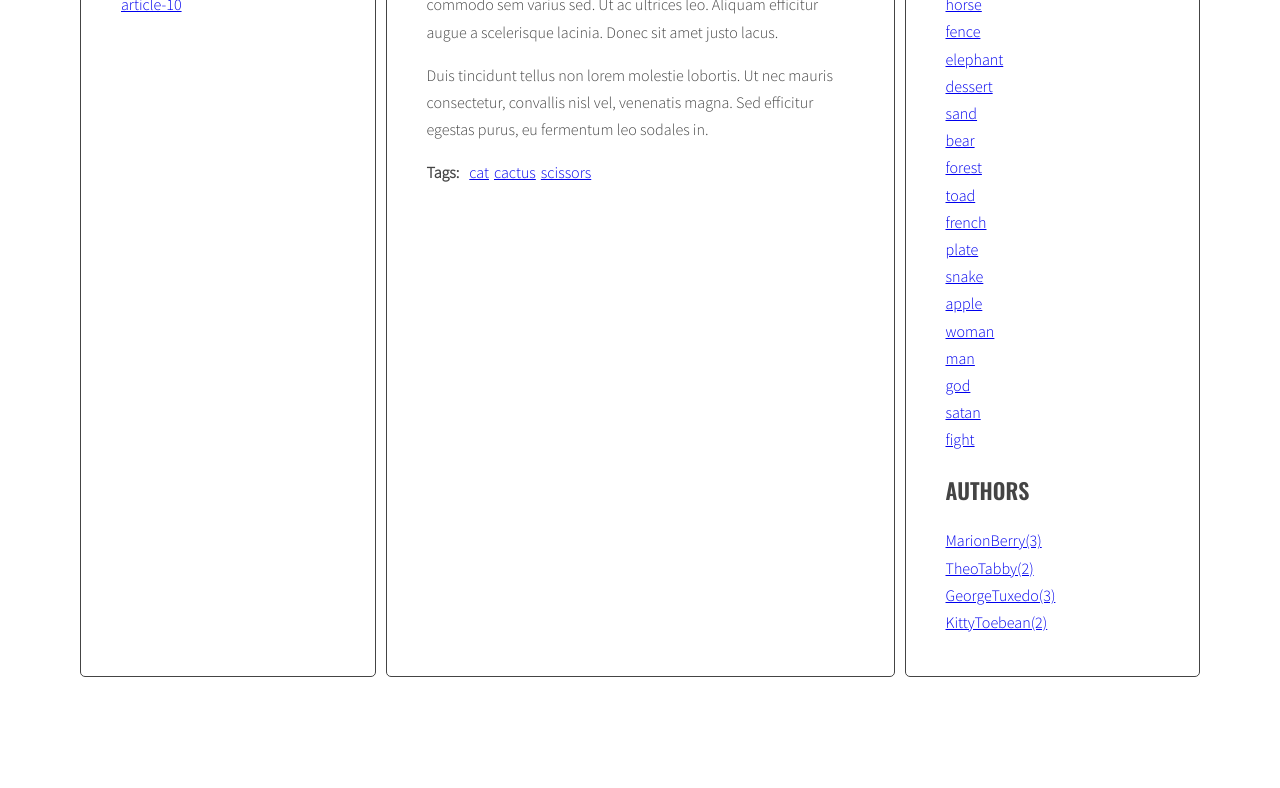
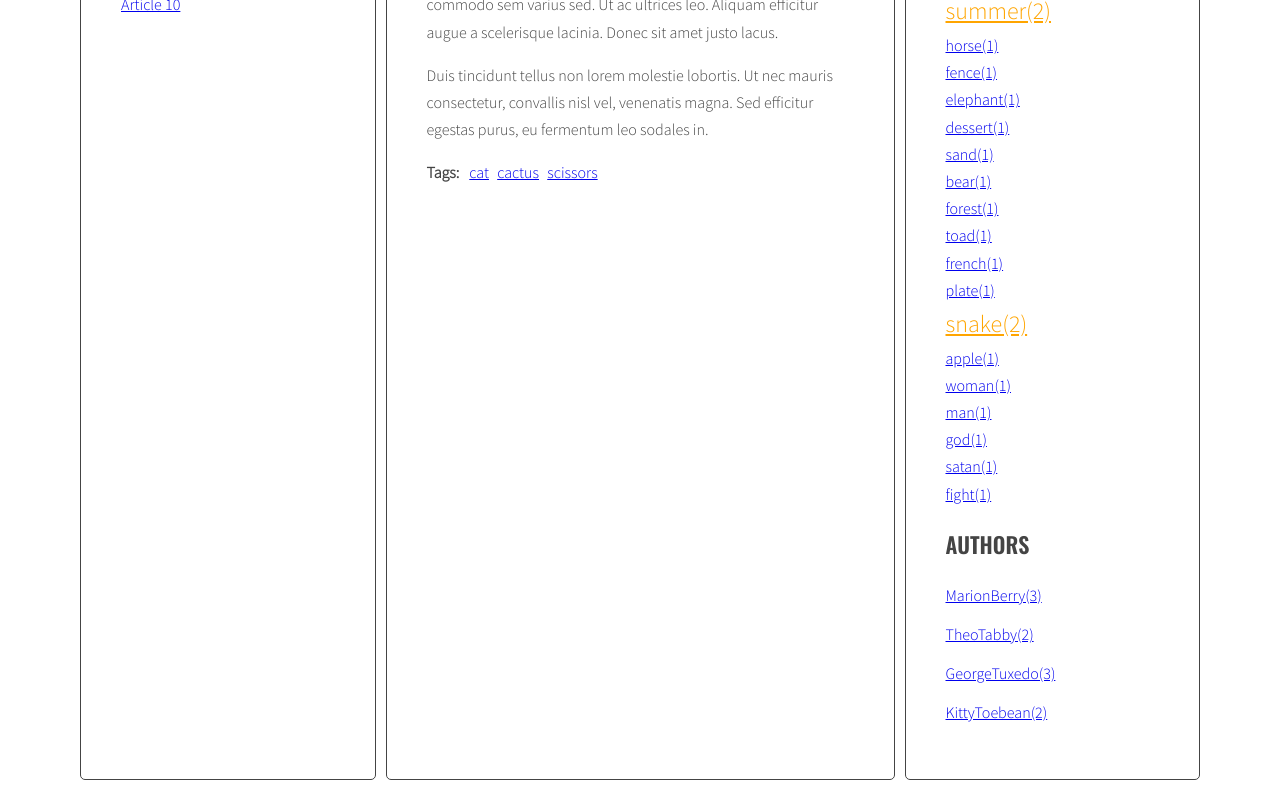
Before and after one commit to GubalaJakub1999/javascript-blog, a website: page index.html in a window 1280 px wide. Shown: the part 550-1338 px from the top of the page. Before the commit the page ends 1235 px from the top, so only its background shows below. Drawn offline with nearby package versions, Linux system fonts and the light colour scheme.

Commit message:
change generating links

```diff
--- a/index.html
+++ b/index.html
@@ -196,6 +196,26 @@
               </main>
             </div>
           </div>
+          <script id="template-article-link" type="text/x-handlebars-template">
+            <li><a href="#{{ id }}"><span>{{ title }}</span></a></li>
+          </script>
+          <script id="template-tag-link" type="text/x-handlebars-template">
+            <li><a href="tag-{{ id }}"><span>{{ title }}</span></a></li>
+          </script>
+          <script id="template-author-link" type="text/x-handlebars-template">
+            <a href="{{ id }}"><span>{{ title }}</span></a>
+          </script>
+          <script id="template-tag-cloud-link" type="text/x-handlebars-template">
+            {{#each tags}}
+            <li><a href="tag-{{ tag }}" class="tag-size-{{className}}"><span>{{ tag }}({{count}})</span></a></li>
+            {{/each}}
+          </script>
+          <script id="template-author-cloud-link" type="text/x-handlebars-template">
+            {{#each authors}}
+            <li><a href="{{ author }}"><span>{{ author }}({{count}})</span></a></li>
+            {{/each}}
+          </script>
+          <script src="https://cdnjs.cloudflare.com/ajax/libs/handlebars.js/4.1.0/handlebars.min.js"></script>
           <script src="js/script.js"></script>
     </body>
 </html>
--- a/js/script.js
+++ b/js/script.js
@@ -1,3 +1,11 @@
+const templates = {
+  articleLink: Handlebars.compile(document.querySelector('#template-article-link').innerHTML),
+  tagLink: Handlebars.compile(document.querySelector('#template-tag-link').innerHTML),
+  authorLink: Handlebars.compile(document.querySelector('#template-author-link').innerHTML),
+  tagCloudLink: Handlebars.compile(document.querySelector('#template-tag-cloud-link').innerHTML),
+  authorCloudLink: Handlebars.compile(document.querySelector('#template-author-cloud-link').innerHTML)
+}
+
 'use strict';
 
 generateTitleLinks();
@@ -70,9 +78,11 @@
       const articleTitle = article.querySelector('.post-title').innerHTML;
 
       const articleTitleHtml = '<li><a href=#'+ articleId + '><span>' + articleId +'</span></a></li>';
-      const articleTitleHtml2 = `<li><a href=#${articleId}><span>${articleId}</span></a></li>`;
+      //const articleTitleHtml2 = `<li><a href=#${articleId}><span>${articleId}</span></a></li>`;
+      const linkHTMLData = {id: articleId, title: articleTitle};
+      const linkHTML = templates.articleLink(linkHTMLData);
 
-      titleLinkListHtml += articleTitleHtml2; //titleLinkListHtml = titleLinkListHtml + articleTitleHtml;
+      titleLinkListHtml += linkHTML; //titleLinkListHtml = titleLinkListHtml + articleTitleHtml;
     }
 
 
@@ -125,11 +135,13 @@
 
       /* generate HTML of the link */
 
-      const articleTagHtml = `<li><a href=#tag-${tag}>${tag}</a></li>`;
+      //const articleTagHtml = `<li><a href=#tag-${tag}>${tag}</a></li>`;
+      const linkHTMLData = {id: tag, title: tag};
+      const linkHTML = templates.tagLink(linkHTMLData);
 
       /* add generated code to html variable */
 
-      html += articleTagHtml;
+      html += linkHTML;
 
       /* [NEW] check if this link is NOT already in allTags */
       if(!allTags.hasOwnProperty(tag)){
@@ -154,8 +166,8 @@
 
   /* [NEW] create variable for all links HTML code */
   const tagsParams = calculateTagsParams(allTags);
-  console.log('tagsParams:', tagsParams);
-  let allTagsHTML = '';
+  //let allTagsHTML = '';
+  const allTagsData = {tags: []};
 
   /* [NEW] START LOOP: for each tag in allTags: */
   for(let tag in allTags){
@@ -163,13 +175,19 @@
     //allTagsHTML += '<a href=' + tag + '>' + tag +'(' + allTags[tag] + ') ';
     //const tagLinkHTML = '<li>' + calculateTagClass(allTags[tag], tagsParams) + '</li>';
     //console.log('tagLinkHTML:', tagLinkHTML);
-    allTagsHTML += '<a class='+ optCloudClassPrefix + calculateTagClass(allTags[tag], tagsParams) +' href=' + tag + '>' + tag + '<br>';
+    //allTagsHTML += '<a class='+ optCloudClassPrefix + calculateTagClass(allTags[tag], tagsParams) +' href=' + tag + '>' + tag + '<br>';
     //allTagsHTML += tagLinkHTML;
+    allTagsData.tags.push({
+      tag: tag,
+      count: allTags[tag],
+      className: calculateTagClass(allTags[tag], tagsParams)
+    });
   }
   /* [NEW] END LOOP: for each tag in allTags */
 
   /* [NEW] add html from allTgsHTML to taglist */
-  tagList.innerHTML = allTagsHTML;
+  //tagList.innerHTML = allTagsHTML;
+  tagList.innerHTML = templates.tagCloudLink(allTagsData);
 }
 
 ////////////////////////////////////////////////////////////////////////////////////////////////
@@ -313,11 +331,13 @@
 
       /* generate HTML of the link */
 
-      const articleAuthorHtml = `<a href=#${author}>${author} </a>`;
+      //const articleAuthorHtml = `<a href=#${author}>${author} </a>`;
+      const linkHTMLData = {id: author, title: author};
+      const linkHTML = templates.authorLink(linkHTMLData);
 
       /* add generated code to html variable */
 
-      html += articleAuthorHtml;
+      html += linkHTML;
 
       /* [NEW] check if this link is NOT already in allTags */
       if(!allAuthors.hasOwnProperty(author)){
@@ -326,7 +346,7 @@
       } else {
         allAuthors[author]++;
       }
-      console.log(allAuthors);
+
 
     /* END LOOP: for each tag */
     }
@@ -338,12 +358,16 @@
   /* END LOOP: for every article: */
   }
   const authorsList = document.querySelector('.authors');
-  console.log(authorsList);
-  let allAuthorsHTMl = '';
+  //let allAuthorsHTMl = '';
+  const allAuthorData = {authors: []};
   for(let author in allAuthors){
-    allAuthorsHTMl += '<a href=' + author + '>' + author +'(' + allAuthors[author] + ')<br> ';
+    //allAuthorsHTMl += '<a href=' + author + '>' + author +'(' + allAuthors[author] + ')<br> ';
+    allAuthorData.authors.push({
+      author: author,
+      count: allAuthors[author],
+    });
   }
-  authorsList.innerHTML = allAuthorsHTMl;
+  authorsList.innerHTML = templates.authorCloudLink(allAuthorData);
 }
 
 generateAuthors();
@@ -467,4 +491,6 @@
   const normalizedMax = params.max - params.min;
   const percentage = normalizedCount / normalizedMax;
   const classNumber = Math.floor( percentage * (optCloudClassCount - 1) + 1);
+
+  return classNumber;
 }
--- a/sass/style.scss
+++ b/sass/style.scss
@@ -121,9 +121,11 @@
   }
 }
 /*tags */
-.tag-size-2{
+.tag-size-3{
   font-size: 24px;
+  color: orange;
 }
-.tag-size-3{
+.tag-size-5{
   font-size: 32px;
+  color: red;
 }
```
Also changed, not shown: css/style.css, 1 other file.
